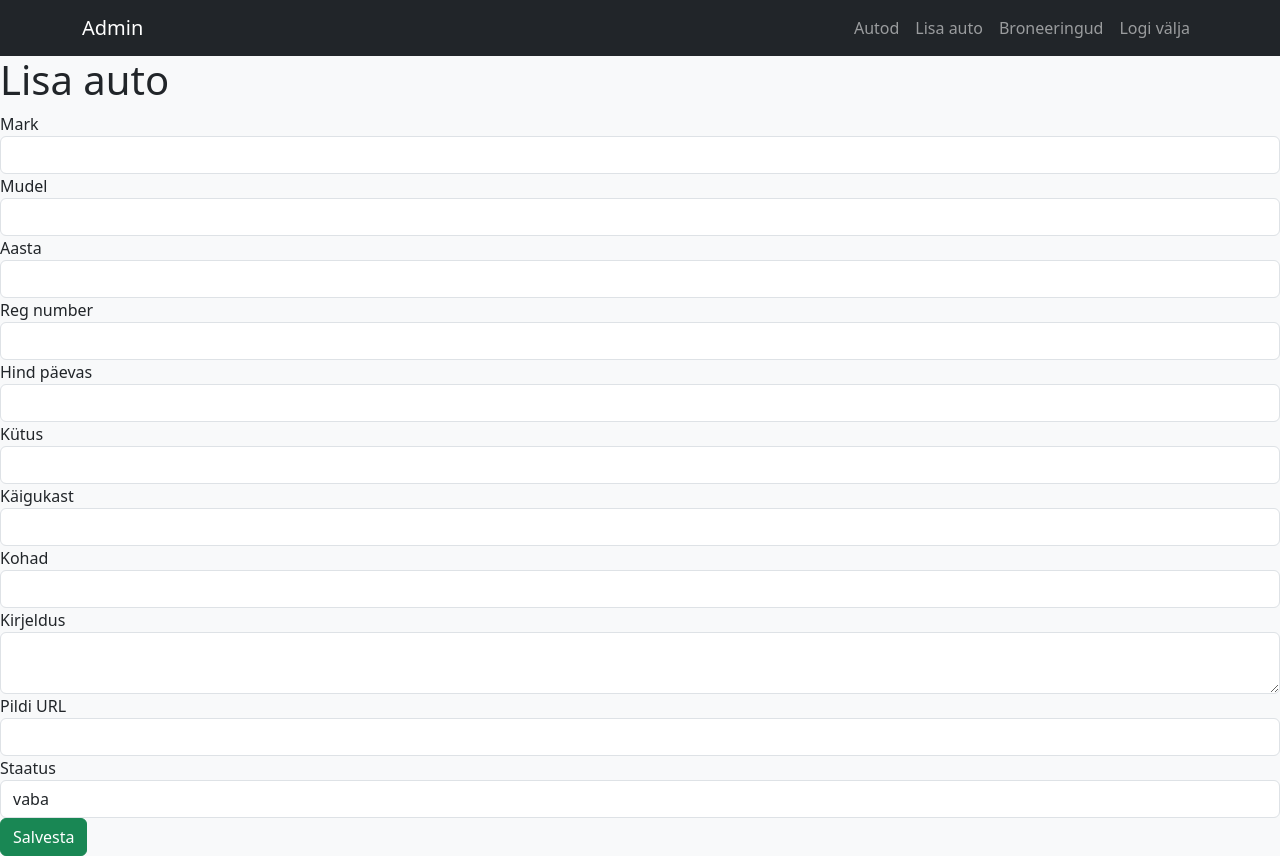
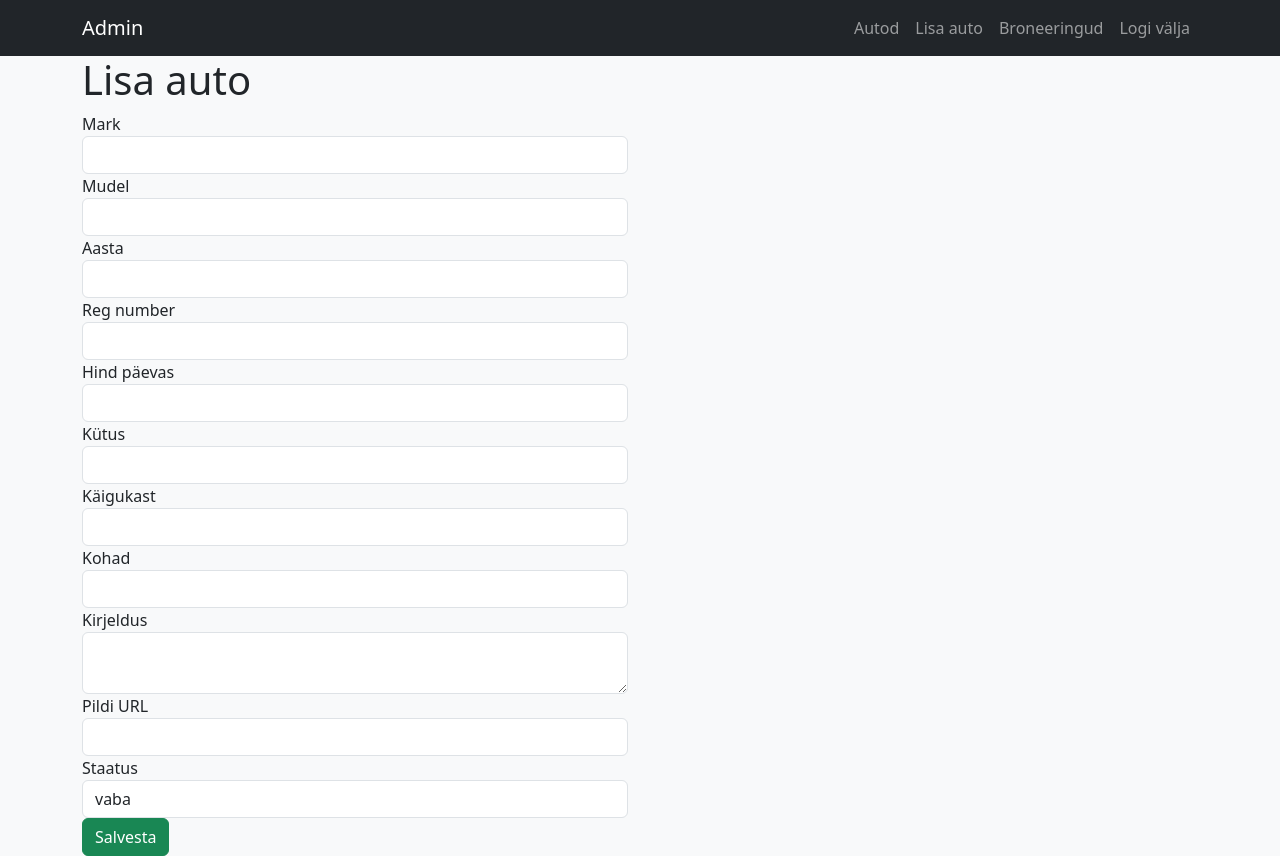
Before and after one commit to YAntonenko/autorent_, a PHP site: page /admin/add_car.php in a window 1280 px wide. Run offline with PHP 8.4, Linux system fonts and the light colour scheme; a user stored in the database is signed in.

Commit message:
Update add_car.php

```diff
--- a/autorent_/admin/add_car.php
+++ b/autorent_/admin/add_car.php
@@ -29,16 +29,17 @@ if ($_POST) {
 }
 ?>
 
-<h1>Lisa auto</h1>
+<div class="container">
+    <div class="row">
+        <div class="col-md-6">
+            <h1>Lisa auto</h1>
 
-<form method="post">
-
-    <?php include "car_form.php"; ?>
-
-    <button class="btn btn-success">
-        Salvesta
-    </button>
-
-</form>
+            <form method="post">
+                <?php include "car_form.php"; ?>
+                <button class="btn btn-success">Salvesta</button>
+            </form>
+        </div>
+    </div>
+</div>
 
 <?php include "_admin_footer.php"; ?>
```
